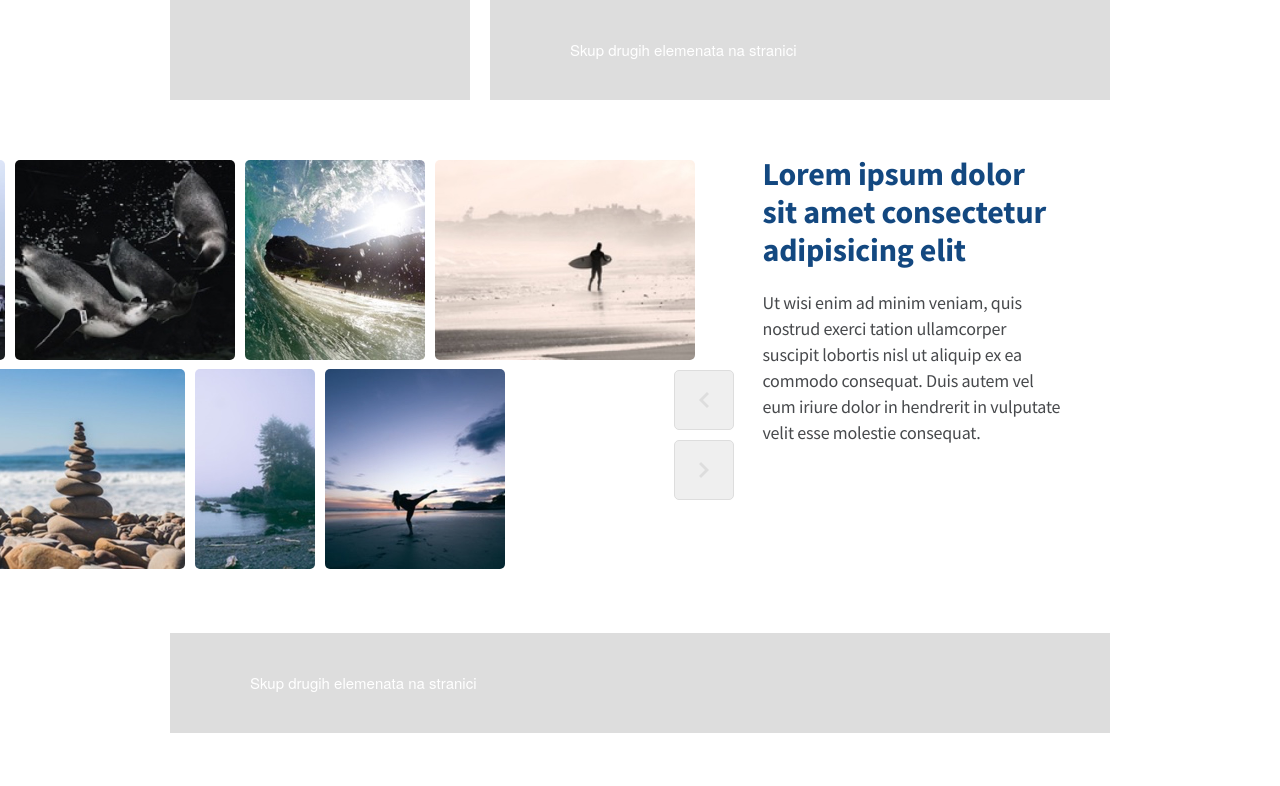
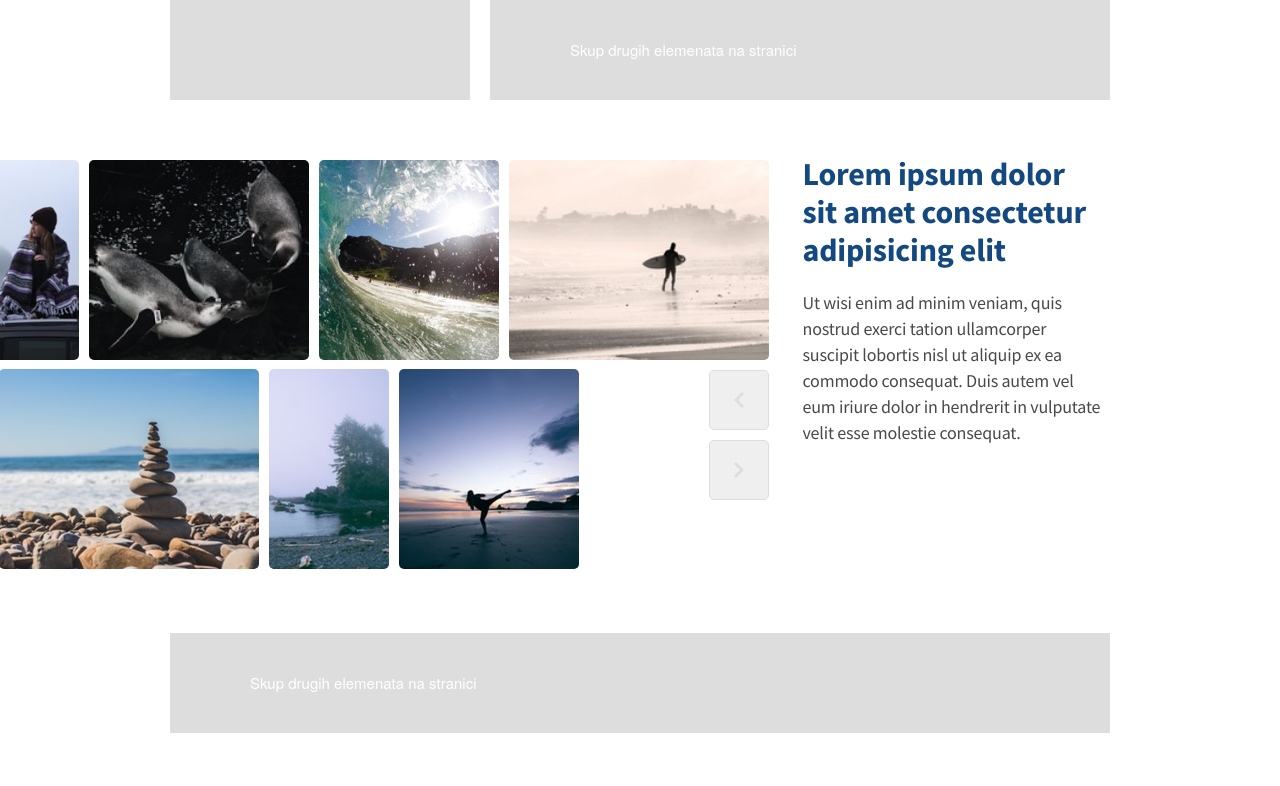
Before and after one commit to Zokky2e/factory-frontend-zadatak, a website: page index.html in a window 1280 px wide. Drawn offline with nearby package versions, Linux system fonts and the light colour scheme.

Commit message:
margin-edit
fixed left margin so buttons align properly

```diff
--- a/styles/index.scss
+++ b/styles/index.scss
@@ -24,14 +24,14 @@ body {
   border-right: 20px solid $white-text;
 }
 .main-content {
+  padding-left: 80px;
   width: 1430px;
   display: grid;
   grid-template-columns: 73% 2% 20%;
   margin: $margin-main;
 }
 .media-scroller {
-  left: 0;
-  max-width: 1100px;
+  max-width: 1140px;
   display: grid;
   grid-auto-flow: row;
   gap: 5px;
@@ -43,10 +43,17 @@ body {
 .inline-snap {
   scroll-padding-inline: 16px;
   > * {
-    scroll-snap-align: start;
+    scroll-snap-align: end;
   }
-  > .media-group {
+  .media-group {
     display: flex;
+    justify-content: flex-start;
+    &:first-of-type {
+      justify-content: flex-end;
+    }
+    &:nth-of-type(2) {
+      padding-left: 34px;
+    }
   }
 }
 .media-element {
@@ -65,7 +72,7 @@ body {
   gap: 10px;
   position: relative;
   z-index: 10;
-  left: -44px;
+  left: -49px;
   top: 210px;
   button {
     width: 60px;
--- a/styles/partials/_variables.scss
+++ b/styles/partials/_variables.scss
@@ -35,4 +35,4 @@ $white-text: #ffffff;
   background-position: center;
 }
 $page-width: 940px;
-$margin-main: 60px 0 60px -480px;
+$margin-main: 60px 0 60px -520px;
```
Also changed, not shown: styles/index.css, 1 other file.
